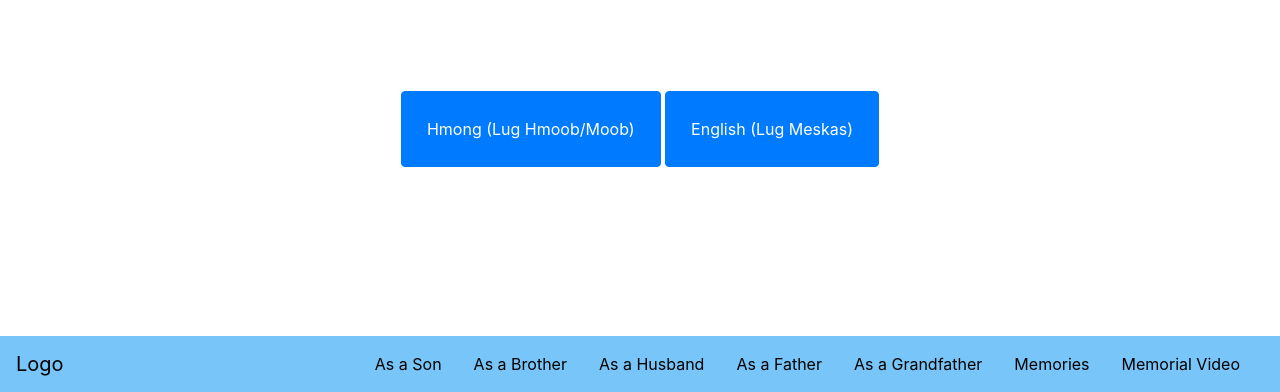
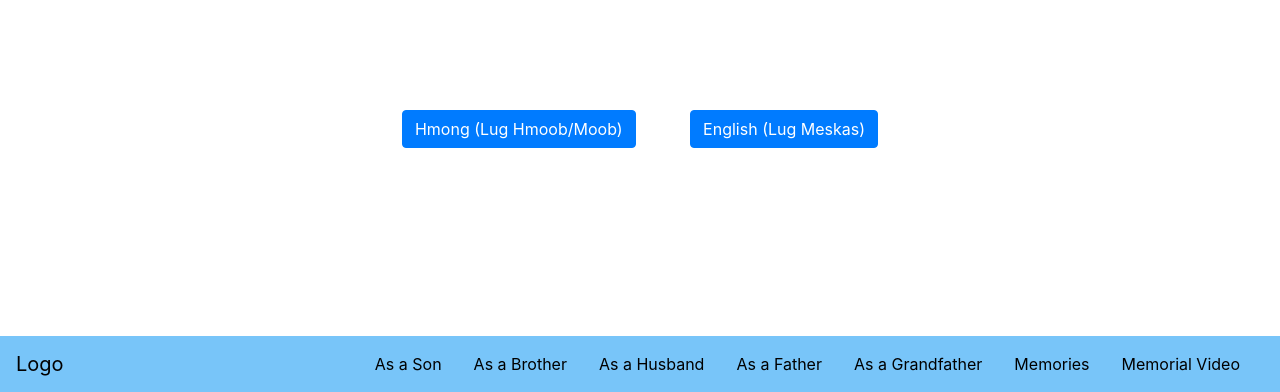
Before and after one commit to mchang35/tsaav-txhaj-tsaab, a plain HTML site: page index.html in a window 1280 px wide. Shown: the part 464-856 px from the top of the page. Drawn offline with nearby package versions, Linux system fonts and the light colour scheme.

Commit message:
adding a margin to buttons

```diff
--- a/style.css
+++ b/style.css
@@ -25,7 +25,7 @@ body {
 }
 
 .btn {
-    padding: 25px;
+    margin: 25px;
 }
 
 /*.header {*/
```
